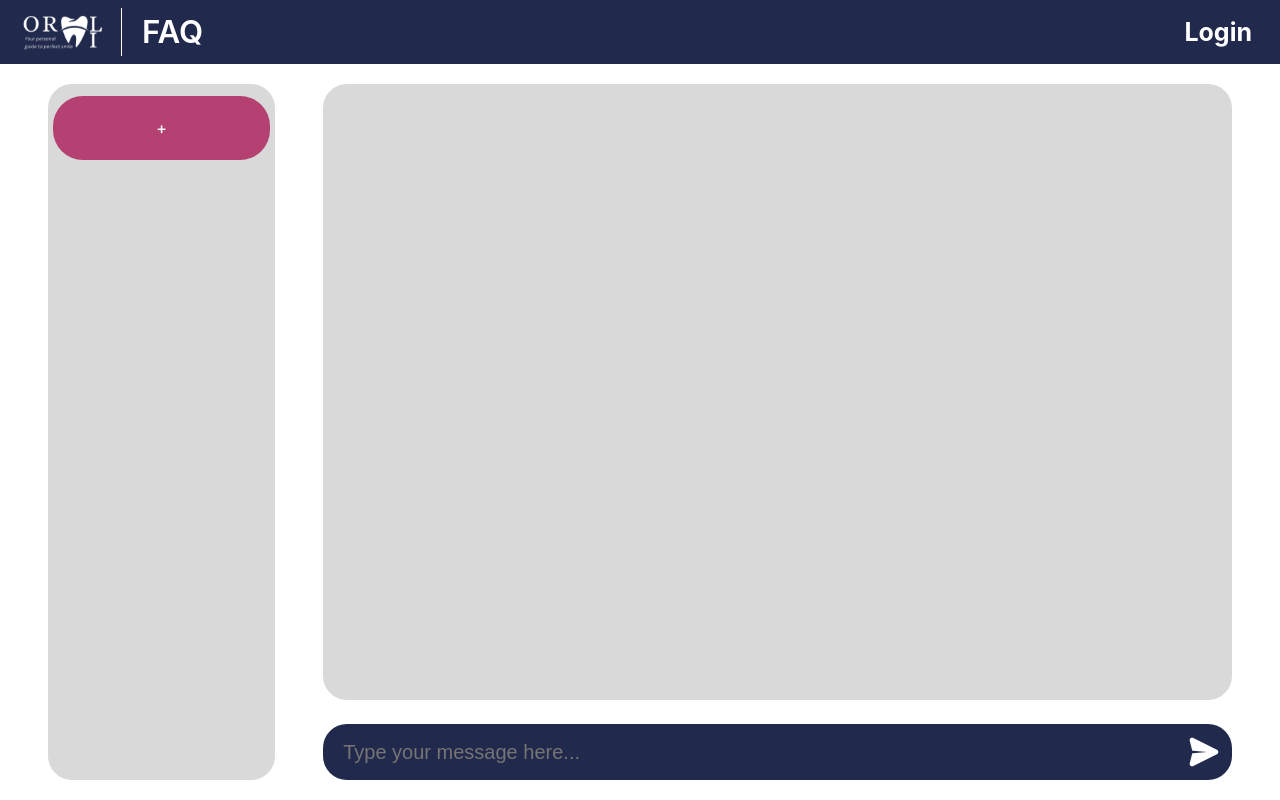
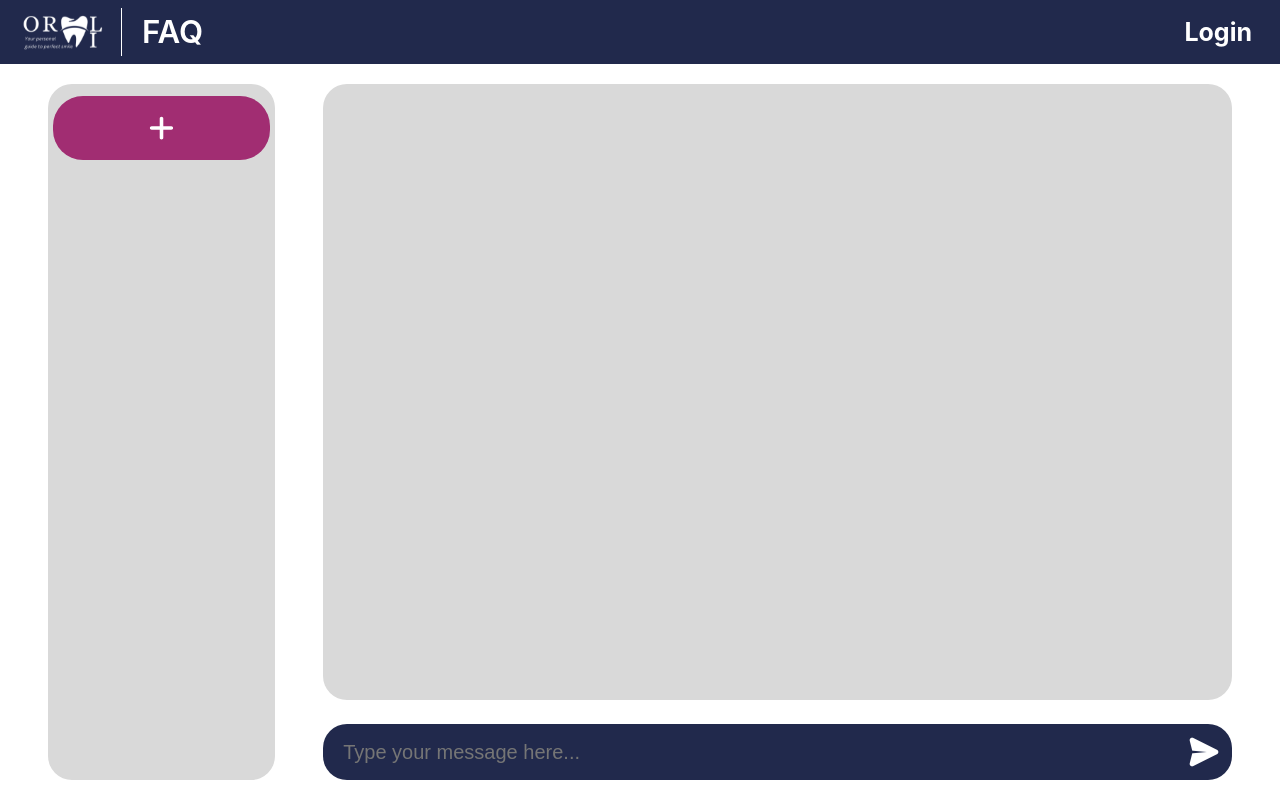
Before and after one commit to KhChanon/DENTAL-WEB-AI, a React (Create React App) app in the folder client/: page /followup in a window 1280 px wide. Built offline with nearby package versions, Linux system fonts and the light colour scheme.

Commit message:
Add dropdown menu & edit 'plus' icon on page patientinfo, followup

```diff
--- a/client/src/components/NavBarLogin.tsx
+++ b/client/src/components/NavBarLogin.tsx
@@ -1,4 +1,4 @@
-import React from 'react'
+import React,{useState} from 'react'
 import Logo from '../assets/Logo.svg'
 import { UserProp } from '../interface/UserProp'
 
@@ -8,6 +8,12 @@ const NavBarLogin: React.FC<UserProp> = ({ _id, lineopenid, lineusername, linepr
     localStorage.removeItem('userID');
     window.location.href = '/';
   }
+
+  const [isOpen, setIsOpen] = useState(false);
+
+  const toggleDropdown = () => {
+    setIsOpen(!isOpen);
+  };
 
   return (
     <div className="bg-darkslateblue-200 flex flex-row items-center justify-between w-screen h-12 py-2 select-none">
@@ -27,15 +33,25 @@ const NavBarLogin: React.FC<UserProp> = ({ _id, lineopenid, lineusername, linepr
           >Follow-Up</div>
         </div>
       </div>
-      <div className='flex flex-row bg-darkslateblue-200 items-center justify-between h-fit mr-7 text-white border-0 text-2xl font-bold cursor-pointer gap-4'>
+      <div className='flex flex-row bg-darkslateblue-200 items-center justify-between h-fit mr-7 text-white border-0 text-2xl font-bold cursor-pointer gap-4' onClick={toggleDropdown}>
         <img
           className="flex h-12 w-12 rounded-full cursor-pointer select-none"
           alt=""
           src={lineprofilepicture}
-          onClick={handleLogout}
+
         />
-        <div onClick={() => {window.location.href = '/patientinfo'}}>{lineusername}</div>
+        <div>{lineusername}</div>
       </div>
+      {/* <button onClick={toggleDropdown}>drop</button> */}
+      {isOpen && (
+        <div className="absolute top-16 right-0 bg-opacity-80 bg-darkslateblue-200 w-auto">
+          <div className='flex flex-col gap-[20px] px-[40px] py-[20px] text-white text-center'>
+            <a href="/patientinfo" className="font-bold text-white no-underline cursor-pointer">View Profile</a>
+            <b className=" hover:bg-gray-100 cursor-pointer" onClick={handleLogout}>Log out</b>
+            {/* Add more dropdown items as needed */}
+          </div>
+        </div>
+      )}
     </div>
   )
 }
--- a/client/src/pages/Followup/Followup.tsx
+++ b/client/src/pages/Followup/Followup.tsx
@@ -9,6 +9,7 @@ import config from '../../config/config.json';
 import { ChatMessegeProp } from '../../interface/ChatMessegeProp';
 import { RecordProp } from '../../interface/RecordProp';
 import { UserProp } from '../../interface/UserProp'
+import PlusIcon from '../../assets/plus-solid.svg';
 
 const Followup:React.FC = () => {
   const [auth, setAuth] = useState<boolean>(false);
@@ -126,11 +127,14 @@ const Followup:React.FC = () => {
         <div className="flex flex-col items-center justify-center w-1/5 py-5 pl-12 select-none">
           <div className='flex flex-col rounded-3xl h-full w-full bg-[#D9D9D9] py-3 gap-2 justify-start items-center overflow-auto'>
             <div
-              className="flex flex-col items-center justify-center w-[85%] px-3 min-h-16 bg-[#B54172] rounded-[30px] text-center text-white font-medium text-base cursor-pointer"
+              className="flex flex-col items-center justify-center w-[85%] px-3 min-h-16 bg-[#A12D72] rounded-[30px] text-center text-white font-medium text-base cursor-pointer"
               onClick={() => {window.location.href = '/addcase'}}
             >
-
-              <p className='m-0'>+</p>
+                <img
+                className="cursor-pointer select-none w-[25px]"
+                alt=""
+                src={PlusIcon}
+              />
             </div>
             {
             records
--- a/client/src/pages/Patientinfo/Patientinfo.tsx
+++ b/client/src/pages/Patientinfo/Patientinfo.tsx
@@ -6,7 +6,7 @@ import InfoItem from './components/InfoItem'
 import axios from 'axios';
 import config from '../../config/config.json';
 import { UserProp } from '../../interface/UserProp'
-import PlusIcon from './components/PlusIcon.svg';
+import PlusIcon from '../../assets/plus-solid.svg';
 
 const Patientinfo = () => {
   const [auth, setAuth] = useState<boolean>(false);
@@ -55,14 +55,19 @@ const Patientinfo = () => {
               ประวัติการรักษา
             </b>
             <div className="w-[4.13rem] relative h-[2.08rem] text-center text-[1.5rem]">
-              {/* <div className="absolute top-[0rem] left-[0rem] rounded-[10px] bg-palevioletred w-[4.13rem] h-[2.08rem]" /> */}
-
-              {/* <PlusIcon className="absolute top-[0.4rem] rounded-[10px] flex items-center justify-center w-[4rem] h-[2rem]"/> */}
-              <img
-                className="cursor-pointer select-none"
+              {/* <div className='bg-[#a12d72] rounded-lg w-[40px] h-[40px] flex items-center'>
+                <img
+                className="cursor-pointer select-none w-[30px] h-[30px] "
                 alt=""
                 src={PlusIcon}
-              />
+                />
+              </div> */}
+              <img
+                className="cursor-pointer select-none w-[20px] h-[20px] bg-[#a12d72] py-[10px] px-[25px] rounded-lg"
+                alt=""
+                src={PlusIcon}
+                />
+
             </div>
           </div>
           <div className="self-stretch rounded-xl bg-colors-white-white flex flex-col items-start justify-start p-[1.88rem] box-border gap-[0.94rem] max-w-full text-xl text-black mq450:pt-[1.25rem] mq450:pb-[1.25rem] mq450:box-border">
```
Also changed, not shown: client/src/assets/plus-solid.svg (added), client/src/pages/Patientinfo/components/PlusIcon.svg (deleted).
